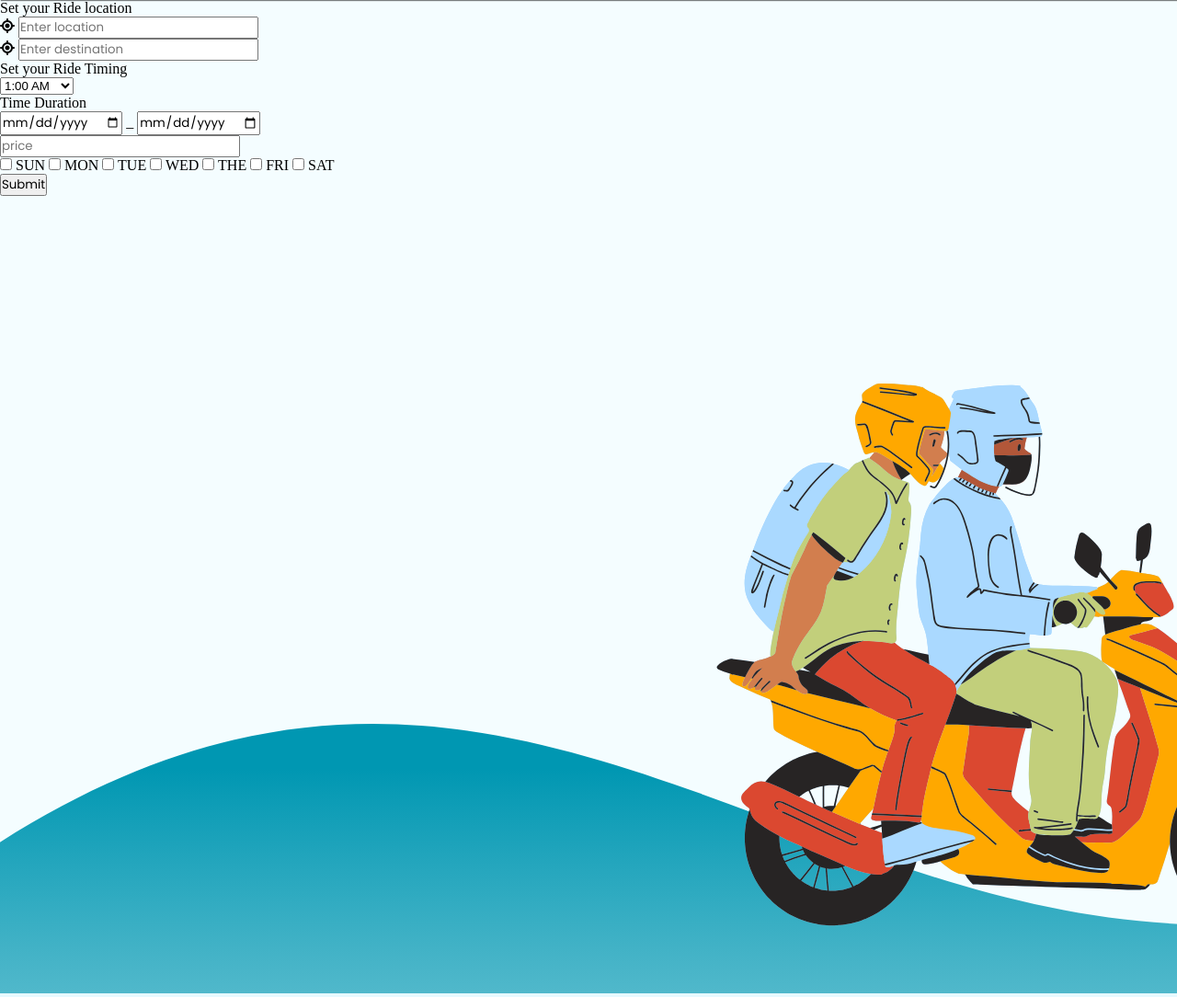
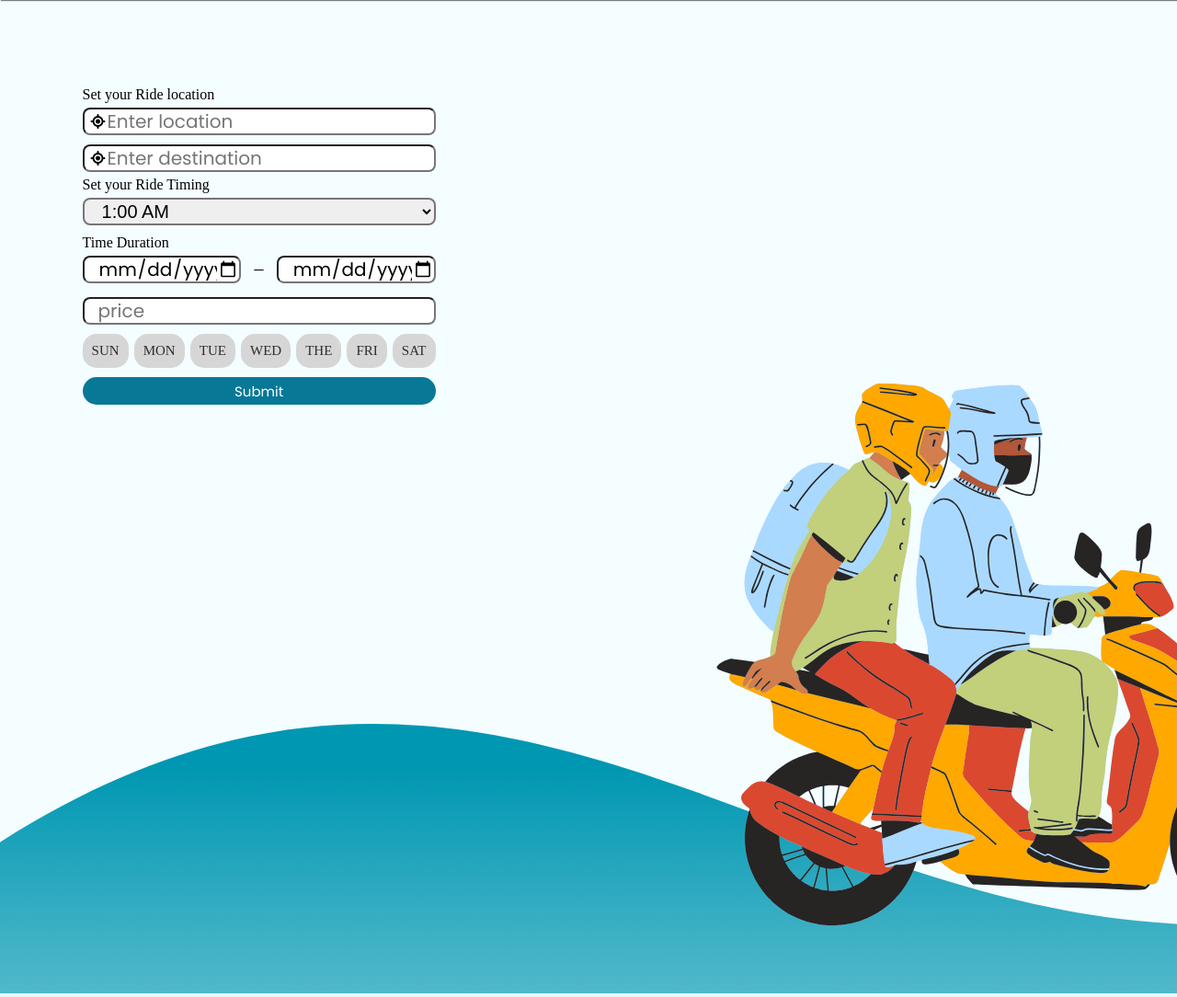
Before and after one commit to ashrafi165/RideSchedule2.0, a Django app: template templates/schedule/weeklySchedule.html in a window 1280 px wide; the page is wider, and only the part inside the window is pictured. Shown: the part 66-1150 px from the top of that part at 92% size. Run offline with Django 5.2, Linux system fonts and the light colour scheme; the template is opened without the code that fills it, so the values that code supplies are empty.

Commit message:
update 1.3

```diff
--- a/rideschedule/urls.py
+++ b/rideschedule/urls.py
@@ -26,6 +26,7 @@ urlpatterns = [
     path('admin/', admin.site.urls),
     path('',b_view.home,name='home'),
     path('login',a_view.login,name='login'),
+    path('weeklySchedule',s_view.weeklySchedule,name='weeklySchedule'),
 ]
 
 urlpatterns += static(settings.MEDIA_URL, document_root=settings.MEDIA_ROOT)
--- a/schedules/views.py
+++ b/schedules/views.py
@@ -1,3 +1,8 @@
 from django.shortcuts import render
 
 # Create your views here.
+
+
+# Create your views here.
+def weeklySchedule(request):
+    return render(request, template_name='schedule/weeklySchedule.html')
--- /dev/null
+++ b/static/css/makeSchedule.css
@@ -0,0 +1,123 @@
+@import url('https://fonts.googleapis.com/css2?family=Poppins:ital,wght@0,100;0,200;0,300;0,400;0,500;0,600;0,700;0,800;0,900;1,100;1,200;1,300;1,400;1,500;1,600;1,700;1,800;1,900&display=swap');
+
+* {
+   margin: 0;
+   padding: 0;
+   box-sizing: border-box;
+}
+
+.container{
+   display:block;
+   position:absolute;
+   top:20vh;
+   left:7%;
+   width:30%;
+}
+
+.form{
+   position:absolute;
+   width:100%;
+   height: 40vh;
+
+
+}
+.inputlocation{
+   padding-bottom: 20px;
+   margin-bottom: 20px;
+}
+.inputlocation #locationL{
+   display:block;
+   position: absolute;
+   width: 100%;
+   border-radius: 8px;
+   font-size: 20px;
+   margin-top: 5px;
+   margin-bottom: 15px;
+   padding-left: 25px;
+   height: 30px;
+   border-width: 2px;
+}
+.inputlocation .fa-location{
+   display:block;
+   position: absolute;
+   z-index: 1;
+   padding: 9px;
+   padding-top:12px;
+}
+.submitBtn input[type=submit]{
+   font-size: 15px;
+   color:white;
+   border-radius:20px;
+   background-color: rgb(8, 120, 151);
+   width: 100%;
+   border-style:none;
+   height:30px;
+   margin-top: 10px;
+   margin-bottom: 10px;
+}
+.submitBtn input[type=submit]:hover{
+   background-color: rgb(8, 156, 197);
+}
+.inputtime #timeL{
+   width: 100%;
+   border-radius: 8px;
+   font-size: 20px;
+   margin-top: 5px;
+   margin-bottom: 10px;
+   padding-left: 15px;
+   height: 30px;
+   border-width: 2px;
+
+}
+.inputdate{
+   display:flex;
+   width:100%;
+   span{
+      width: 10%;
+      text-align: center;
+      font-size: 20px;
+   }
+
+}
+.inputdate #dateL{
+   width: 45%;
+   border-radius: 8px;
+   font-size: 20px;
+   margin-top: 5px;
+   margin-bottom: 10px;
+   padding-left: 15px;
+   height: 30px;
+   border-width: 2px;
+}
+
+.inputtime select{
+   width: 100%;
+   border-radius: 8px;
+   font-size: 20px;
+   margin-top: 5px;
+   margin-bottom: 10px;
+   padding-left: 15px;
+   height: 30px;
+   border-width: 2px;
+}
+.weeks{
+   display:flex;
+   flex-wrap: nowrap;
+   justify-content: space-between;
+   width: 100%;
+}
+.weeks .weeklabel{
+   display:block;
+   background-color: rgb(214, 214, 214);
+   color:rgb(46, 46, 46);
+   padding:10px;
+   font-size: 15px;
+   border-radius: 15px;
+}
+.weekCheckbox{
+   display:none;
+}
+.weekCheckbox:checked + .weeklabel{
+   background-color: rgb(241, 121, 7);
+   color:white;
+}
--- a/templates/base/base.html
+++ b/templates/base/base.html
@@ -12,6 +12,7 @@
     <link rel = "stylesheet" href = "{% static 'css/style.css' %}">
     <link rel = "stylesheet" href = "{% static 'css/navbar.css' %}">
     <link rel = "stylesheet" href = "{% static 'css/login.css' %}">
+    <link rel = "stylesheet" href = "{% static 'css/makeSchedule.css' %}">
 
 </head>
 
--- a/templates/base/navbar.html
+++ b/templates/base/navbar.html
@@ -13,7 +13,7 @@
 
                             <li><a href="#">Daily Schedule</a></li>
 
-                            <li><a href="#">Weekly Schedule</a></li>
+                            <li><a href="{% url 'weeklySchedule' %}">Weekly Schedule</a></li>
                             <li><a href="#">Monthly Schedule</a></li><hr>
                             <li><a href="#">Custom Schedule</a></li>
 
--- a/templates/schedule/weeklySchedule.html
+++ b/templates/schedule/weeklySchedule.html
@@ -8,7 +8,7 @@
          <div class="form">
             <form action="{% url 'weeklySchedule' %}" method="POST">
 
-               {% csrf_token %}
+
                <div>
                   <span>Set your Ride location</span>
                </div>
```
